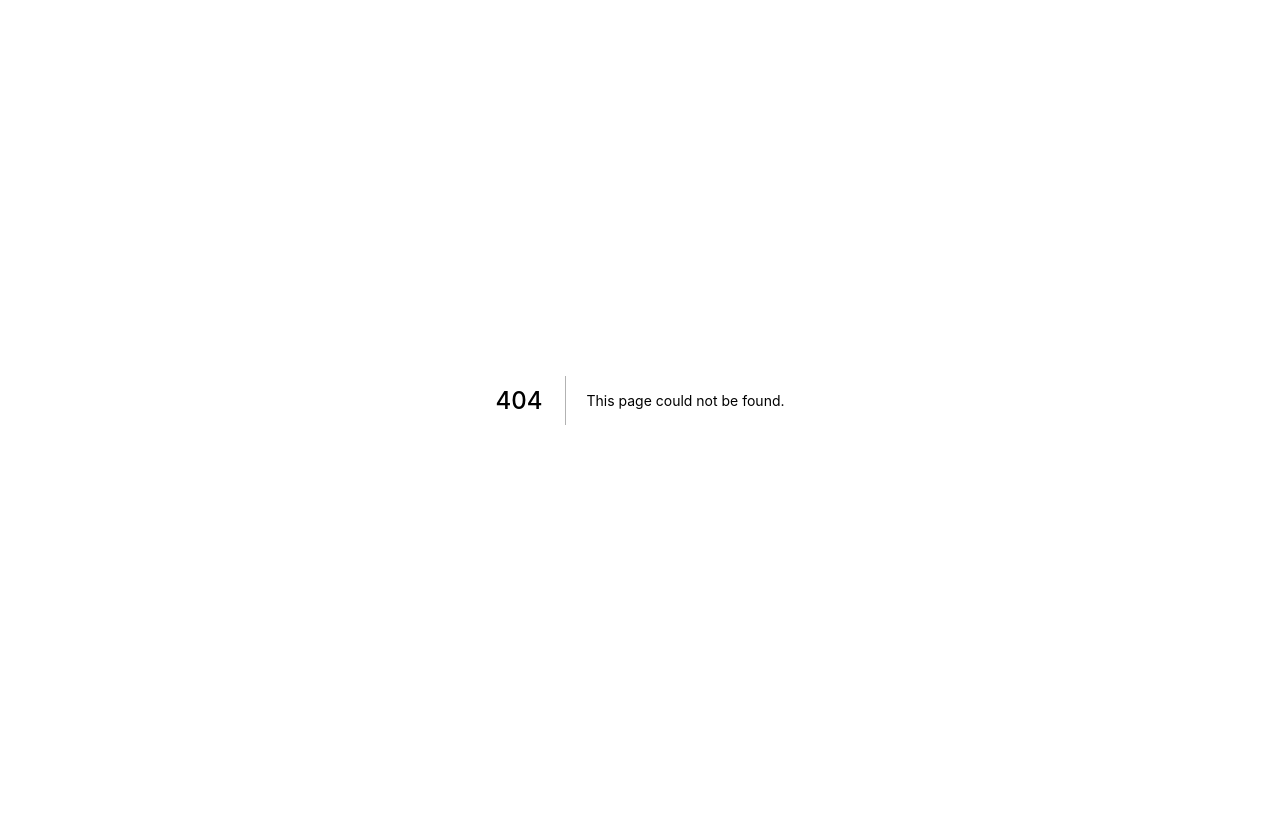
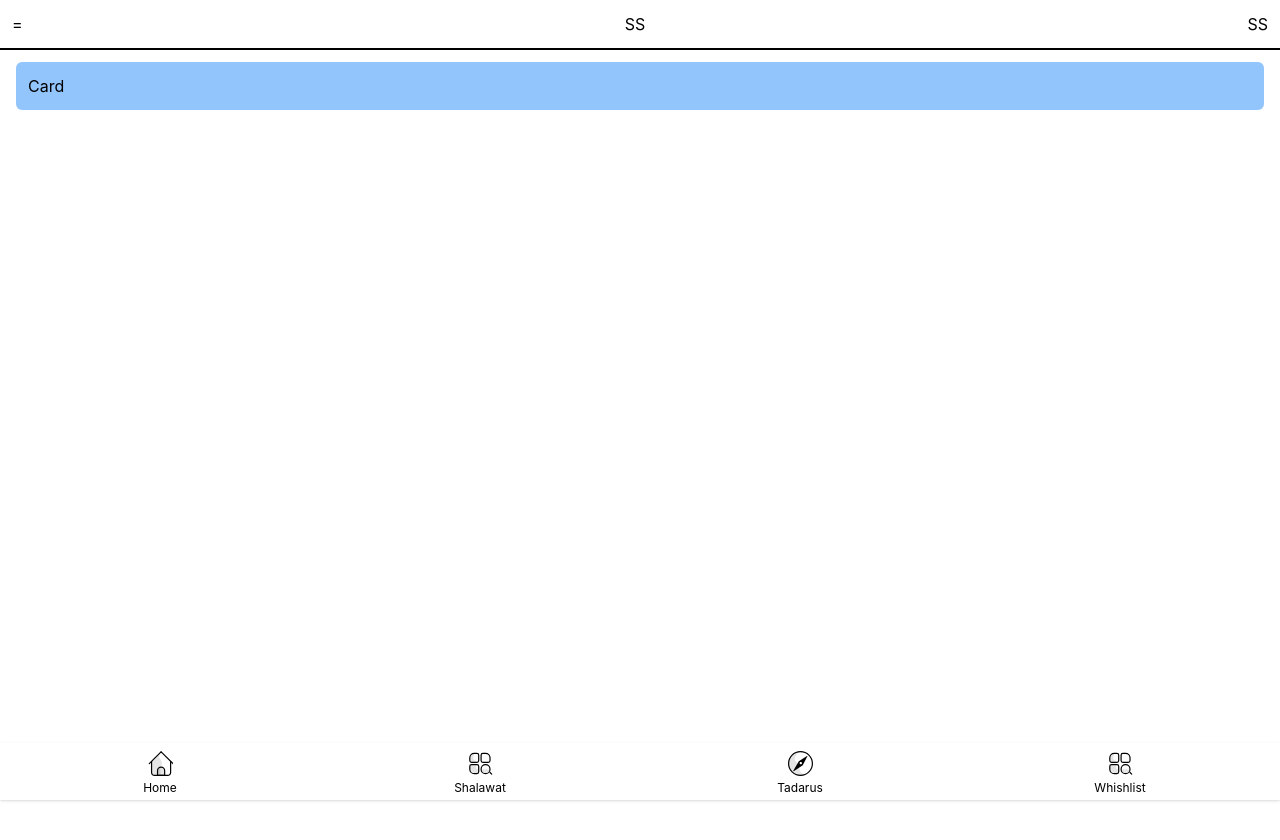
Before and after one commit to thowwafi/ss-pwa, a Next.js app: page /reminders in a window 1280 px wide. Before the commit this address had no page. Shown: the top 840 px of the page. Before the commit the page ends 800 px from the top, so only its background shows below. Built offline with nearby package versions, Linux system fonts and the light colour scheme.

Commit message:
create sidebar

```diff
--- a/components/header.jsx
+++ b/components/header.jsx
@@ -1,7 +1,30 @@
+import React, { useState, useRef, useEffect } from "react";
+import Sidebar from '../components/sidebar'
+
 export default function Header() {
+    const [openSidebar, setopenSidebar] = useState(false);
+    const wrapperRef = useRef(null);
+    useEffect(() => {
+        function handleClickOutside(event) {
+            if (wrapperRef.current && !wrapperRef.current.contains(event.target)) {
+                setopenSidebar(false);
+            }
+        }
+        document.addEventListener("mousedown", handleClickOutside);
+        return () => {
+            document.removeEventListener("mousedown", handleClickOutside);
+        };
+    }, [wrapperRef]);
     return(
-        <div className='p-3 bg-white border-b-2 border-black w-100'>
-
-        </div>
+        <>
+            <Sidebar ref={wrapperRef} isOpen={openSidebar}/>
+            <div className='p-3 bg-white border-b-2 border-black w-100 flex justify-between'>
+                <button onClick={() => setopenSidebar(true)}>
+                    =
+                </button>
+                <h5>SS</h5>
+                <h5>SS</h5>
+            </div>
+        </>
     )
 }
--- a/components/nav.jsx
+++ b/components/nav.jsx
@@ -1,8 +1,11 @@
+import Link from 'next/link'
+
 export default function Nav() {
     return (
         <div className="w-full h-screen">
         <section className="block fixed inset-x-0 bottom-0 z-10 bg-white shadow">
             <div className="flex justify-between">
+                <Link href={"/"}>
                     <a href="#" className="w-full focus:text-teal-500 hover:text-teal-500 justify-center inline-block text-center pt-2 pb-1">
                         <svg width="25" height="25" viewBox="0 0 42 42" className="inline-block mb-1">
                         <g stroke="none" strokeWidth="1" fill="none" fillRule="evenodd">
@@ -15,6 +18,7 @@ export default function Nav() {
                         </svg>
                         <span className="tab tab-home block text-xs">Home</span>
                     </a>
+                </Link>
                 <a href="#" className="w-full focus:text-teal-500 hover:text-teal-500 justify-center inline-block text-center pt-2 pb-1">
                     <svg width="25" height="25" viewBox="0 0 42 42" className="inline-block mb-1">
                     <g stroke="none" strokeWidth="1" fill="none" fillRule="evenodd">
--- /dev/null
+++ b/components/sidebar.jsx
@@ -0,0 +1,10 @@
+import React, { useState, useRef, useEffect } from "react";
+
+
+const  Sidebar = React.forwardRef(({isOpen}, ref) => (
+    <aside ref={ref} className={"transform top-0 left-0 w-64 bg-white fixed h-full overflow-auto ease-in-out transition-all duration-300 z-30 " +
+        (isOpen ? "translate-x-0" : "-translate-x-full")}>
+        <h1>AAA</h1>
+    </aside>
+  ));
+export default Sidebar;
--- a/pages/index.jsx
+++ b/pages/index.jsx
@@ -7,6 +7,10 @@ import Adzan2 from '../components/adzan2'
 import Reminder from '../components/reminder'
 import jadwal from "../scripts/jadwal_20215.json"
 import moment from "moment"
+import Link from 'next/link'
+import Sidebar from '../components/sidebar'
+import React, { useState } from "react";
+
 
 export default function Home({schedule}) {
   return (
@@ -15,7 +19,13 @@ export default function Home({schedule}) {
       <section className="container mx-auto px-4 mt-3">
         <h6>
           JADWAL SHOLAT
-          <a href="#" className="float-right">a</a>
+          <Link as={"/reminders/"} href={"/reminders/"}>
+            <a className="float-right">
+              <svg xmlns="http://www.w3.org/2000/svg" className="h-5 w-5" viewBox="0 0 20 20" fill="currentColor">
+                <path fillRule="evenodd" d="M7.293 14.707a1 1 0 010-1.414L10.586 10 7.293 6.707a1 1 0 011.414-1.414l4 4a1 1 0 010 1.414l-4 4a1 1 0 01-1.414 0z" clipRule="evenodd" />
+              </svg>
+            </a>
+          </Link>
         </h6>
         <Adzan2 schedule={schedule}/>
       </section>
--- /dev/null
+++ b/pages/reminders.jsx
@@ -0,0 +1,15 @@
+import Nav from '../components/nav'
+import Card from '../components/card'
+import Header from '../components/header'
+
+export default function Reminders() {
+    return (
+        <>
+            <Header/>
+            <section className="container mx-auto px-4 mt-3">
+                <Card/>
+            </section>
+            <Nav/>
+        </>
+    )
+}
```
Lines whose indentation alone changed are shown as unchanged.
